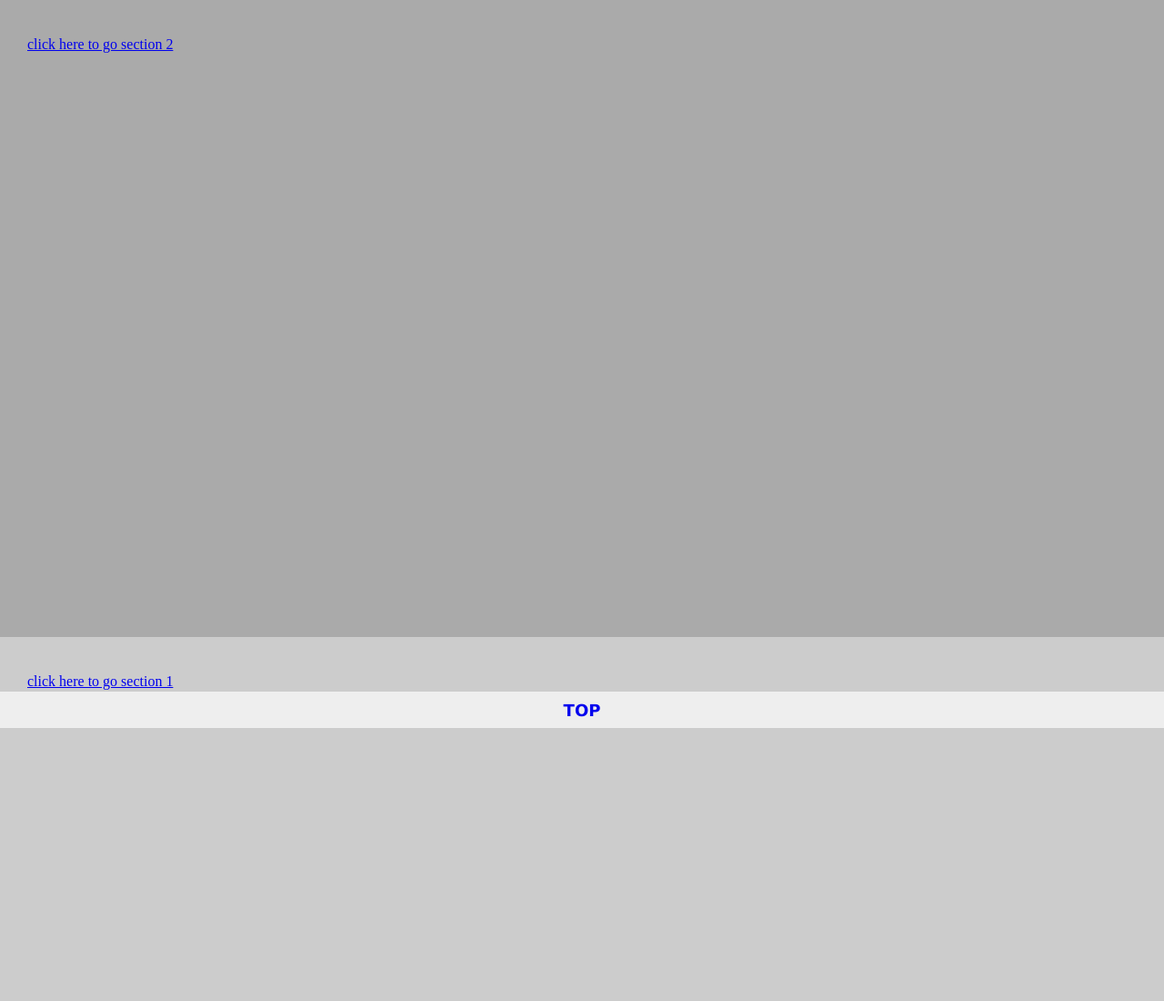
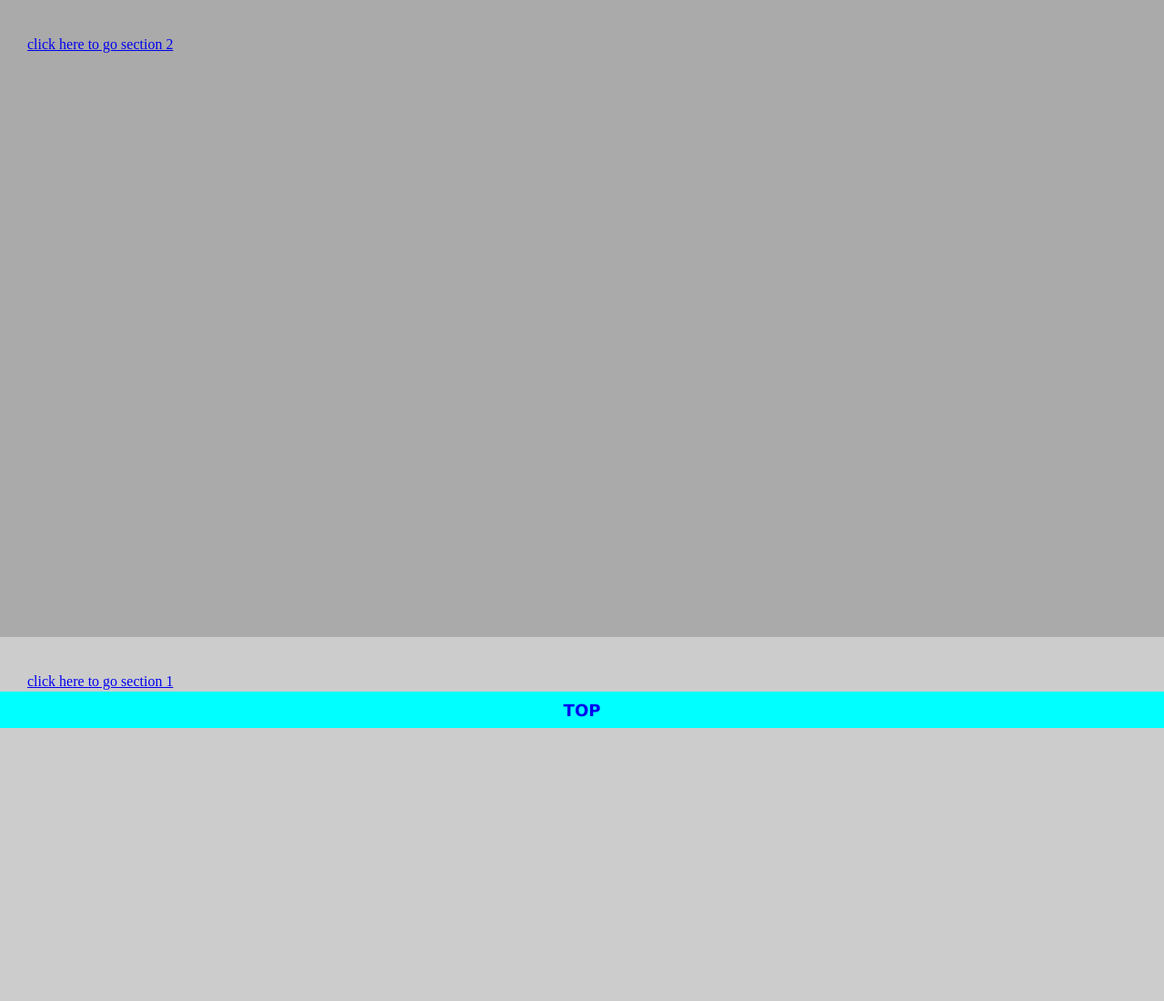
Before and after one commit to karoo-design/karoo, a plain HTML site: page index.html in a window 1280 px wide. Shown: the top 1100 px of the page at 91% size. Drawn offline with Linux system fonts and the light colour scheme.

Commit message:
Update index.html

```diff
--- a/index.html
+++ b/index.html
@@ -15,7 +15,7 @@ body{margin:0 ;}
    bottom: 0;
    width: 100%;
    height:40px;
-   background-color: #eee;
+   background-color: cyan;
    color: white;
    text-align: center;
 }
```
